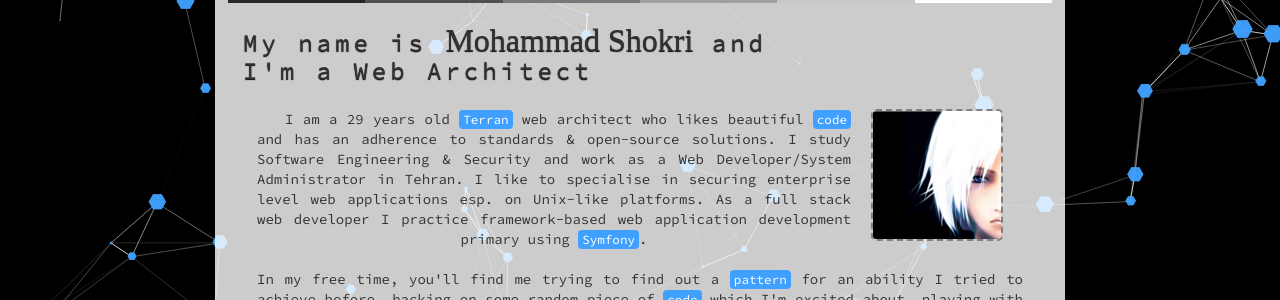
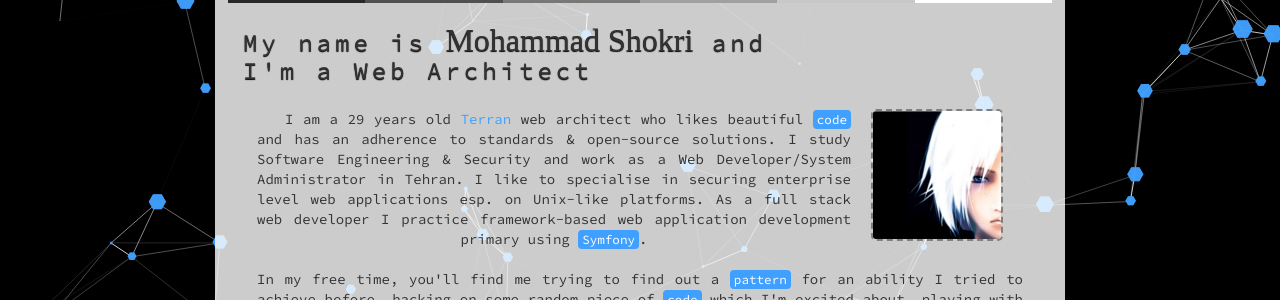
Before and after one commit to slashsBin/slashsBin.github.io, a Jekyll site: the page built from index.html, in a window 1280 px wide and 900 px high, scrolled down 982 px. Shown: the part 150-450 px from the top of the window. Built offline with Jekyll 4.4.1, drawn with Linux system fonts in a browser that asks for light colours; nearby versions of some CDN libraries; some web fonts are replaced.

Commit message:
Link to Battle.Net SC2 Profile

```diff
--- a/_includes/masks/about.html
+++ b/_includes/masks/about.html
@@ -4,7 +4,7 @@
 <h3>My name is <span class="name">Mohammad Shokri</span> and<br />I'm a Web Architect</h3>
 <p>
     <img id="avatar" alt="avatar" class="tt" data-toggle="tooltip" data-placement="top" title="/sBin" width="128" height="128" src="/assets/img/slashsBin.png" />
-    I am a {{ site.time | date: "%Y" | minus: 1986 }} years old <code>Terran</code> web architect
+    I am a {{ site.time | date: "%Y" | minus: 1986 }} years old <a href="http://eu.battle.net/sc2/en/profile/5417668/1/slashsBin/" class="tt" data-toggle="tooltip" data-placement="top" title="" data-original-title="StarCraft II">Terran</a> web architect
     who likes beautiful <code>code</code> and has an adherence to standards &amp; open-source solutions. I study Software
     Engineering &amp; Security and work as a Web Developer/System Administrator in
     Tehran. I like to specialise in securing enterprise level web applications esp.
```
